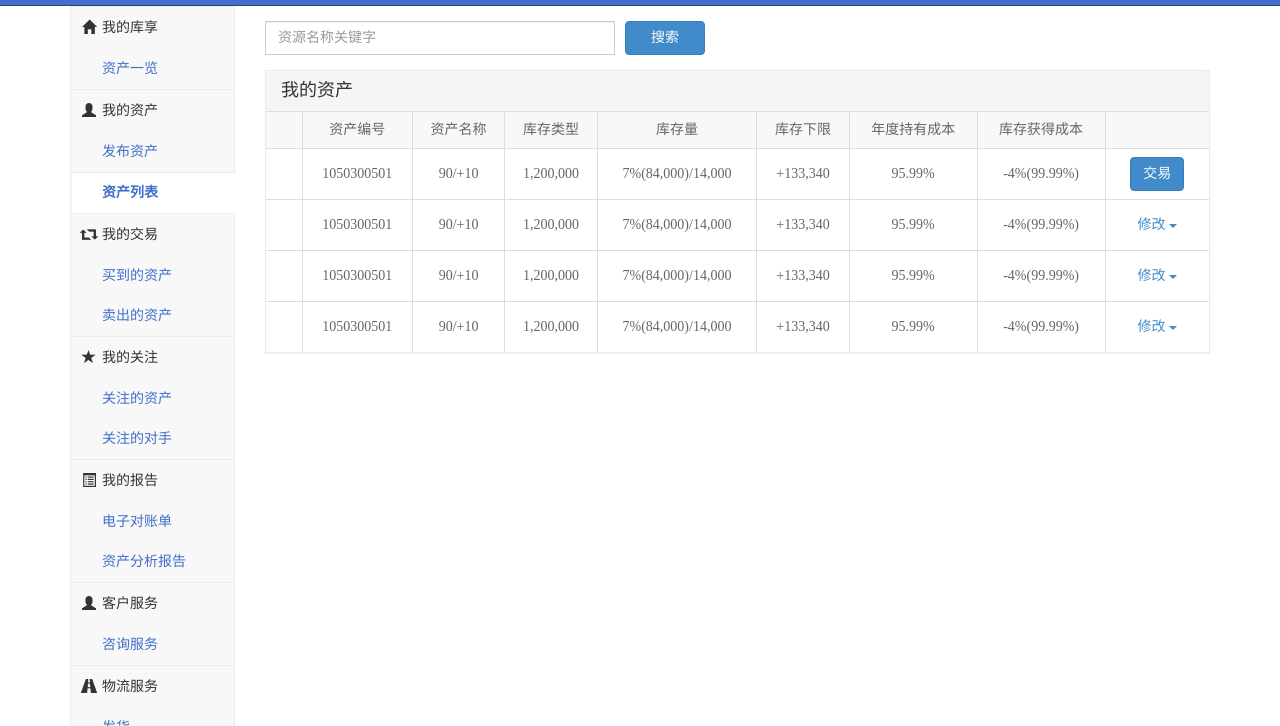
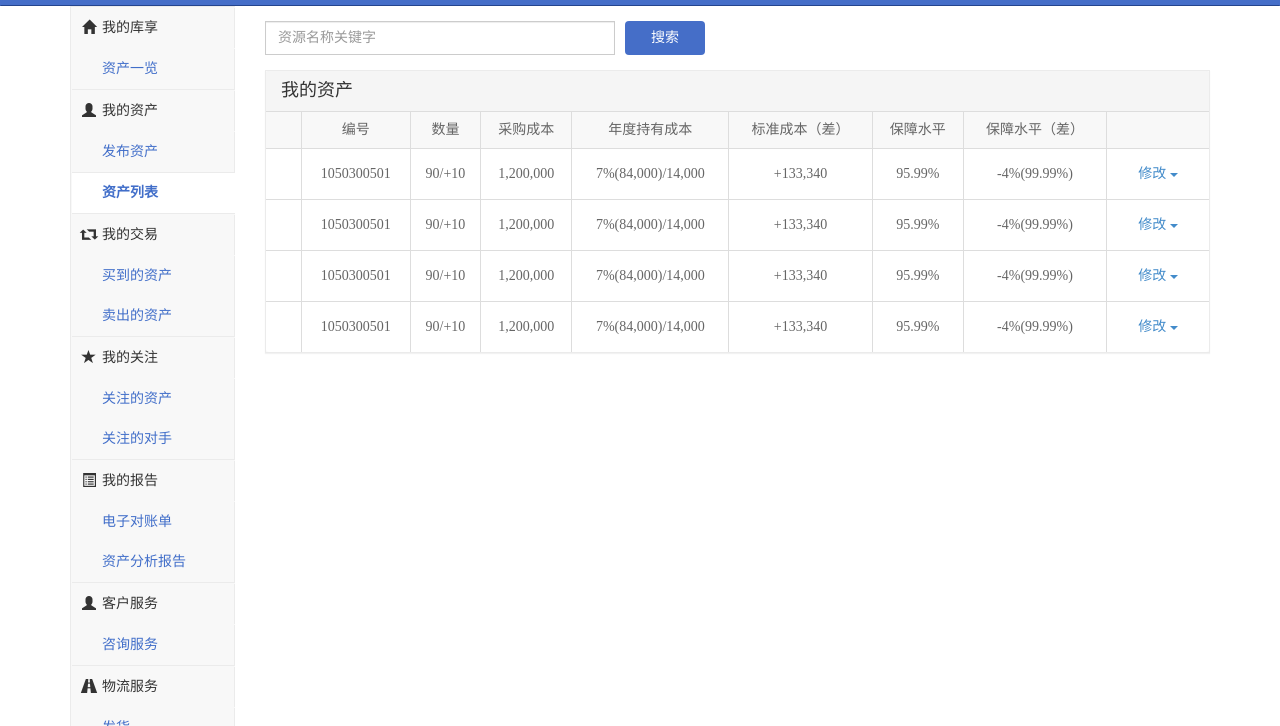
Before and after one commit to vincent-dixin/saa, a plain HTML site: page my-assets.html in a window 1280 px wide. Shown: the part 74-800 px from the top of the page. Drawn offline with nearby package versions, Linux system fonts and the light colour scheme.

Commit message:
Revert "添加了交易和交易对比页面"
This reverts commit 360018d6d6dcf1f837bac89600b62eaf2f093735.

```diff
--- a/my-assets.html
+++ b/my-assets.html
@@ -87,7 +87,7 @@
                <div class="form-inline">
                  <div class="form-group mg-t-15">
                     <input type="search" class="form-control pull-left mg-r-10" style="min-width:350px;" placeholder="资源名称关键字">
-                    <button type="button" class="btn btn-primary same-width-80">搜索</button>
+                    <button type="button" class="btn btn-blue same-width-80">搜索</button>
                  </div>
               </div>
              <!--search input end-->
@@ -99,13 +99,13 @@
                   <table width="100%" border="0" class="table table-bordered asset-overview-table table-hover bg-white">
                       <tr class="bg-grey">
                         <td></td>
-                        <td>资产编号</td>
-                        <td>资产名称</td>
-                        <td>库存类型</td>
-                        <td>库存量</td>
-                        <td>库存下限</td>
+                        <td>编号</td>
+                        <td>数量</td>
+                        <td>采购成本</td>
                         <td>年度持有成本</td>
-                        <td>库存获得成本</td>
+                        <td>标准成本（差）</td>
+                        <td>保障水平</td>
+                        <td>保障水平（差）</td>
                         <td></td>
                       </tr>
                       <tr>
@@ -118,9 +118,16 @@
                         <td>95.99%</td>
                         <td>-4%(99.99%)</td>
                         <td>
-                                <a href="iframe.html" class="btn btn-primary">
-                                    交易
-                                  </a>
+                                <div class="btn-group">
+                                  <button type="button" class="btn btn-link  dropdown-toggle" data-toggle="dropdown">
+                                    修改 <span class="caret"></span>
+                                  </button>
+                                  <ul class="dropdown-menu" role="menu">
+                                    <li><a href="#">设置标准</a></li>
+                                    <li><a href="#">发布供应</a></li>
+                                    <li><a href="#">发布供应</a></li>
+                                  </ul>
+                                </div>
                         </td>
                       </tr>
                       <tr>
```
